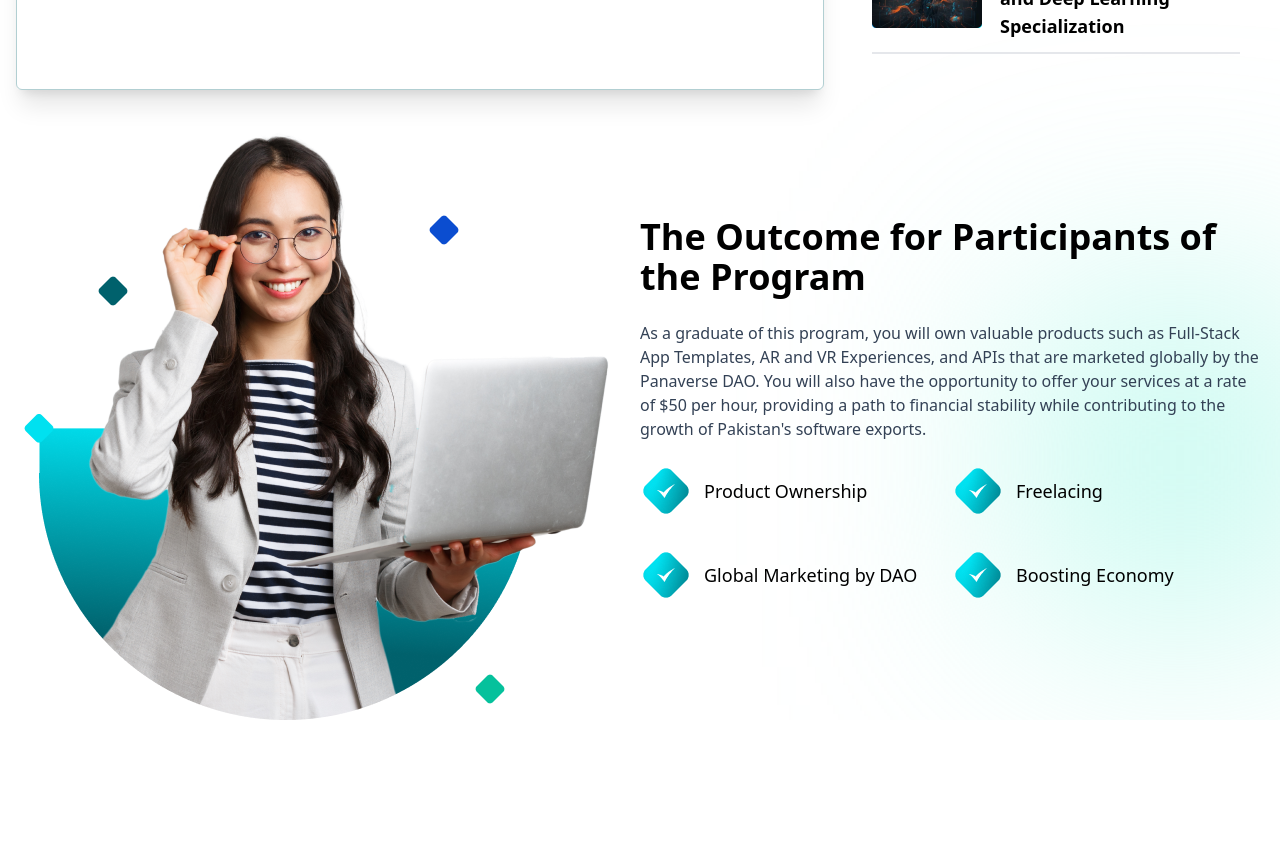
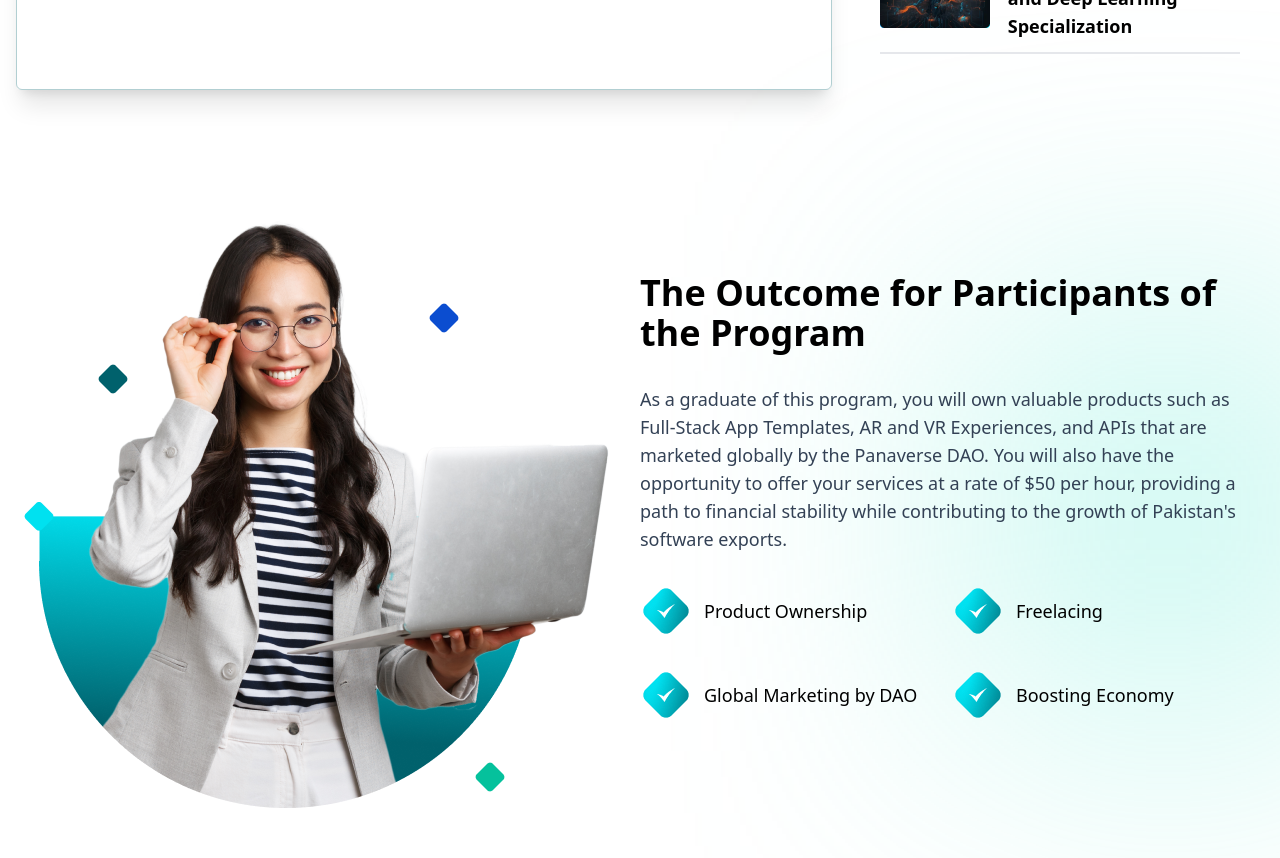
Before and after one commit to MansoorAkhter/panaverse-dao, a Next.js app: page / in a window 1280 px wide. Shown: the part 2140-2998 px from the top of the page. Before the commit the page ends 2860 px from the top, so only its background shows below. Built offline with nearby package versions, Linux system fonts and the light colour scheme.

Commit message:
Typescript ignoreBuildError

```diff
--- a/next.config.js
+++ b/next.config.js
@@ -3,6 +3,13 @@ const nextConfig = {
   experimental: {
     appDir: true,
   },
+  typescript: {
+    // !! WARN !!
+    // Dangerously allow production builds to successfully complete even if
+    // your project has type errors.
+    // !! WARN !!
+    ignoreBuildErrors: true,
+  },
 }
 
 module.exports = nextConfig
--- a/src/app/page.tsx
+++ b/src/app/page.tsx
@@ -15,7 +15,7 @@ export default function Home() {
         <SpecializedTracks />
 
         <div className="relative">
-          <div className="w-60 h-60 bg-teal-200 absolute -z-50 blur-[135px] top-52 -right-5" />
+          <div className="w-60 h-60 bg-teal-300 absolute -z-50 blur-[150px] top-44 -right-2" />
           <BottomSection />
         </div>
       </main>
--- a/src/components/widgets/BottomSection.tsx
+++ b/src/components/widgets/BottomSection.tsx
@@ -27,23 +27,21 @@ const BottomSection = () => {
     return (
         <section>
             <Wrapper>
-                <div className="flex flex-col md:flex-row mt-10">
+                <div className="flex flex-col md:flex-row my-32">
                     {/* Left Box */}
                     <div className="basis-6/12 flex justify-center items-center" >
                         <Image src={female} alt="Corporate Women" className="" />
                         {/* <div className="w-6 h-6 bg-teal-400 rounded-md origin-center rotate-45 absolute left-10" />
-                        <div className="w-6 h-6 bg-blue-700 rounded-md origin-center rotate-45 absolute top-20 left-[440px]" />
-                        <div className="w-6 h-6 bg-teal-800 rounded-md origin-center rotate-45 absolute top-36 left-32" />
-                        <div className="w-6 h-6 bg-green-400 rounded-md origin-center rotate-45 absolute bottom-4 left-[480px]" /> */}
+                        */}
                     </div>
 
                     {/* Rigth Box */}
-                    <div className="basis-6/12 flex flex-col justify-center items-center">
+                    <div className="basis-6/12 flex flex-col justify-center">
                         <h3 className="font-bold text-4xl">
                             The Outcome for Participants of the Program
                         </h3>
 
-                        <p className="text-slate-700 my-6">
+                        <p className="text-slate-700 text-lg my-8 max-w-2xl">
                             As a graduate of this program, you will own valuable products such as Full-Stack App Templates, AR and VR Experiences, and APIs that are marketed globally by the Panaverse DAO. You will also have the opportunity to offer your services at a rate of $50 per hour, providing a path to financial stability while contributing to the growth of Pakistan's software exports.
                         </p>
 
--- a/src/components/widgets/SpecializedTracks.tsx
+++ b/src/components/widgets/SpecializedTracks.tsx
@@ -13,12 +13,12 @@ const SpecializedTracks = () => {
         <section>
             <Wrapper>
                 <div className="">
-                    <h2 className="text-4xl font-bold">Specialized Tracks:</h2>
-                    <p className="text-slate-700 max-w-xl mt-4">
+                    <h2 className="md:text-4xl text-2xl font-bold">Specialized Tracks:</h2>
+                    <p className="text-slate-700 md:max-w-xl max-w-xs mt-4">
                         After completing the first three quarters the participants will select one or more specializations consisting of two courses each:
                     </p>
 
-                    <div className="flex my-10 gap-x-6 gap-y-8">
+                    <div className="flex flex-col md:flex-row my-10 gap-x-6 gap-y-8">
 
                         {/* Left box */}
                         <div className="shadow-xl basis-8/12 rounded-md px-8 py-6 border border-[#00616C4D]">
@@ -38,7 +38,7 @@ const SpecializedTracks = () => {
                                 </svg>
                             </button>
 
-                            <div className="flex gap-x-4 mt-28">
+                            <div className="flex flex-col md:flex-row gap-x-4 mt-28">
                                 <QuarterBox title="Quarter IV" num={4} haveBorder={false}
                                     desc="W2-201: Developing Planet-Scale Web 2.0 Serverless Cloud Cloud Apps and APIs using Next.js 13 and Cloud Development Kit (CDK) for Terraform" />
                                 <QuarterBox title="Quarter V" num={5} haveBorder={false}
@@ -62,7 +62,7 @@ const SpecializedTracks = () => {
                                         <h3 className="font-bold text-lg">{item.program}</h3>
                                     </div>
                                 </div>
-                                <div className="h-[2px] w-[368px] bg-gray-200 my-3" />
+                                <div className="h-[2px] bg-gray-200 my-3" />
                             </>))}
 
                         </div>
```
